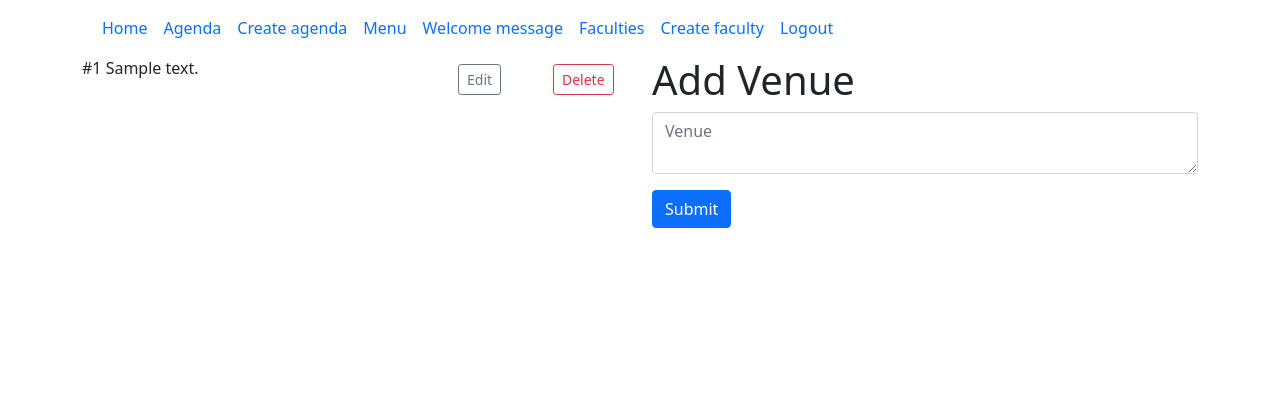
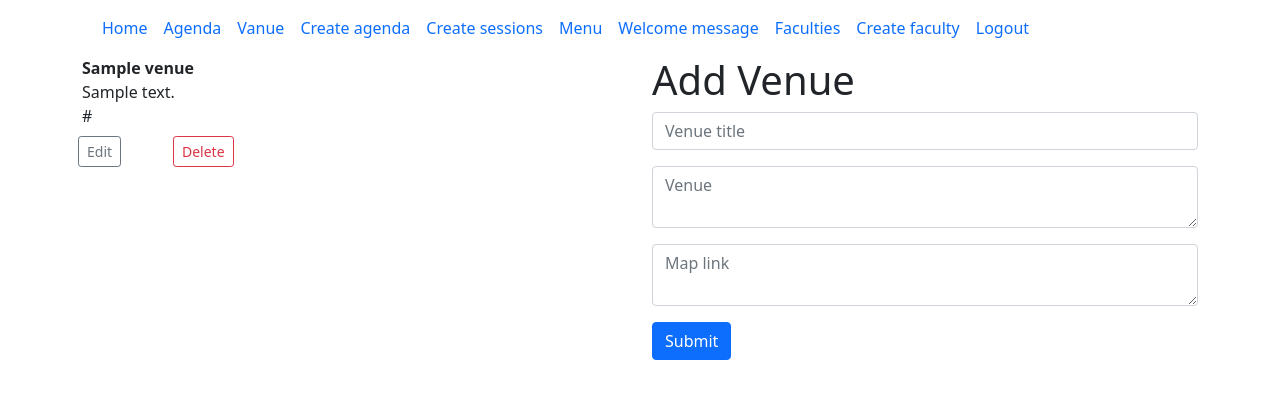
Before and after one commit to Ashok-chauhan/flask_app_event, a Flask app: page /admin/venue in a window 1280 px wide. Shown: the top 399 px of the page. Run offline with Flask 3, Linux system fonts and the light colour scheme; a user stored in the database is signed in; tables that the repository leaves empty hold one stand-in row (values such as "Sample post").

Commit message:
modified session form removed comment model and comment form

```diff
--- a/app/admin/eventform.py
+++ b/app/admin/eventform.py
@@ -36,6 +36,7 @@ class EventForm(FlaskForm):
     date = DateField()
     title = StringField(validators=[InputRequired()], render_kw={"placeholder":"Session name"})
     chairpersons = StringField(render_kw={"placeholder":"Chairpersons"})
+    keynote_speaker = StringField(render_kw={"placeholder":"Keynote Speaker name"})
     speaker = StringField(render_kw={"placeholder":"Speaker name"})
     speaker_start = TimeField(validators=[optional()])
     speaker_end = TimeField(validators=[optional()])
@@ -79,5 +80,8 @@ class WelcomeForm(FlaskForm):
 
 
 class VenueForm(FlaskForm):
-    content = TextAreaField(validators=[InputRequired()], render_kw={"placeholder":"Venue"})
+    title = StringField(validators=[InputRequired()], render_kw={"placeholder":"Venue title"})
+    content = TextAreaField( render_kw={"placeholder":"Venue"})
+    map_link = TextAreaField(render_kw={"placeholder":"Map link"})
+
     submit = SubmitField("Submit")
--- a/app/admin/routes.py
+++ b/app/admin/routes.py
@@ -10,7 +10,7 @@ from app.admin.menuform import MenuForm, AgendaForm
 from app.admin.facultyform import FacultyForm
 from app.admin import bp
 from app.models.event import Events, Agenda, Venue
-from app.models.comments import Comments
+# from app.models.comments import Comments
 from app.models.menu import Menu, Faculty, Welcome
 from app.models.user import Users
 
@@ -61,7 +61,7 @@ def create_event():
         keynote_file = upload_file(form.keynote_file.data)
         comments_file = upload_file(form.comments_file.data)
 
-        event = Events(agenda_id=form.agenda_id.data, date=form.date.data, title=form.title.data, chairpersons=form.chairpersons.data,  speaker=form.speaker.data, speaker_start=form.speaker_start.data, speaker_end=form.speaker_end.data, speaker_file=speaker_file,  keynote=form.keynote.data, keynote_start=form.keynote_start.data, keynote_end=form.keynote_end.data, keynote_file=keynote_file,  comments=form.comments.data, comments_start=form.comments_start.data, comments_end=form.comments_end.data, comments_file=comments_file,  breaks=form.breaks.data, breaks_start=form.breaks_start.data, breaks_end=form.breaks_end.data, breaks2=form.breaks2.data, breaks2_start=form.breaks2_start.data, breaks2_end=form.breaks2_end.data, open_house=form.open_house.data, open_house_start=form.open_house_start.data, open_house_end=form.open_house_end.data)
+        event = Events(agenda_id=form.agenda_id.data, date=form.date.data, title=form.title.data, chairpersons=form.chairpersons.data, keynote_speaker=form.keynote_speaker.data, speaker=form.speaker.data, speaker_start=form.speaker_start.data, speaker_end=form.speaker_end.data, speaker_file=speaker_file,  keynote=form.keynote.data, keynote_start=form.keynote_start.data, keynote_end=form.keynote_end.data, keynote_file=keynote_file,  comments=form.comments.data, comments_start=form.comments_start.data, comments_end=form.comments_end.data, comments_file=comments_file,  breaks=form.breaks.data, breaks_start=form.breaks_start.data, breaks_end=form.breaks_end.data, breaks2=form.breaks2.data, breaks2_start=form.breaks2_start.data, breaks2_end=form.breaks2_end.data, open_house=form.open_house.data, open_house_start=form.open_house_start.data, open_house_end=form.open_house_end.data)
         db.session.add(event)
         db.session.commit()
         return redirect(url_for('admin.index'))
@@ -76,19 +76,20 @@ def create_event():
 def event(id):
 
      event = Events.query.get_or_404(id)
-     form = CommentForm()
-     user_id = current_user.get_id()
-     user = Users.query.get(user_id)
-     full_name = user.f_name + ' '+user.l_name
+     # form = CommentForm()
+     # user_id = current_user.get_id()
+     # user = Users.query.get(user_id)
+     # full_name = user.f_name + ' '+user.l_name
 
-     if form.validate_on_submit():
-          comment = Comments(content=form.content.data, user_name=full_name, events=event)
-          db.session.add(comment)
-          db.session.commit()
-          return redirect(url_for('admin.event', id=event.id))
+     # if form.validate_on_submit():
+     #      comment = Comments(content=form.content.data, user_name=full_name, events=event)
+     #      db.session.add(comment)
+     #      db.session.commit()
+     #      return redirect(url_for('admin.event', id=event.id))
 
-     return render_template('admin/event.html', event=event, form=form)
-
+     # return render_template('admin/event.html', event=event, form=form)
+     return render_template('admin/event.html', event=event)
+'''
 @bp.route('/modrate_comment/<int:id>', methods=['GET'])
 def modrate_comment(id):
      comment = Comments.query.get_or_404(id)
@@ -105,7 +106,7 @@ def delete_comment(id):
      db.session.delete(comment)
      db.session.commit()
      return redirect(url_for('admin.event', id=comment.events_id))
-
+'''
 
 @bp.route('/menu', methods=['GET', 'POST'])
 @role_required('admin')
@@ -183,10 +184,10 @@ def venue():
      venues = Venue.query.all()
      form = VenueForm()
      if form.validate_on_submit():
-          newVenue = Venue(content=form.content.data)
+          newVenue = Venue(title=form.title.data, content=form.content.data, map_link=form.map_link.data)
           db.session.add(newVenue)
           db.session.commit()
-          return redirect(url_for('admin.menu'))
+          return redirect(url_for('admin.venue'))
 
      return render_template('admin/venue.html', venues=venues, form=form)
 
@@ -195,11 +196,16 @@ def edit_venue(id):
      venue = Venue.query.get_or_404(id)
      form = VenueForm()
      if form.validate_on_submit():
+          venue.title = form.title.data
           venue.content = form.content.data
+          venue.map_link = form.map_link.data
+
           db.session.add(venue)
           db.session.commit()
           return redirect(url_for('admin.venue'))
+     form.title.data = venue.title
      form.content.data = venue.content
+     form.map_link.data = venue.map_link
      return render_template('admin/edit_venue.html', form=form)
 
 @bp.route('/delete_venue/<int:id>', methods=['GET', 'POST'])
--- a/app/models/event.py
+++ b/app/models/event.py
@@ -18,6 +18,7 @@ class Events(db.Model):
     date = db.Column(db.String(100))
     chairpersons = db.Column(db.String(255))
     title = db.Column(db.String(255))
+    keynote_speaker = db.Column(db.String(200))
     speaker = db.Column(db.String(200))
     speaker_start = db.Column(db.String(100))
     speaker_end = db.Column(db.String(100))
@@ -41,7 +42,7 @@ class Events(db.Model):
     open_house = db.Column(db.String(150))
     open_house_start = db.Column(db.String(100), nullable=True)
     open_house_end = db.Column(db.String(100), nullable=True)
-    comment = db.relationship('Comments', cascade="all,delete", backref='events')
+    # comment = db.relationship('Comments', cascade="all,delete", backref='events')
 
 
     def __reper__(self):
@@ -49,7 +50,9 @@ class Events(db.Model):
 
 class Venue(db.Model):
     id = db.Column(db.Integer, primary_key=True)
+    title = db.Column(db.String(255))
     content = db.Column(db.Text)
+    map_link = db.Column(db.Text)
     created_at = db.Column(db.DateTime(timezone=True), server_default=func.now())
 
     def __reper__(self):
--- a/app/templates/admin/create_event.html
+++ b/app/templates/admin/create_event.html
@@ -12,6 +12,9 @@
     <div class="form-group mb-3">{{ form.title(class_="form-control") }}</div>
     <div class="form-group mb-3">
       {{ form.chairpersons(class_="form-control") }}
+    </div>
+    <div class="form-group mb-3">
+      {{ form.keynote_speaker(class_="form-control") }}
     </div>
     <div class="form-group mb-3">{{ form.speaker(class_="form-control") }}</div>
     <div class="form-group mb-3">
--- a/app/templates/admin/edit_venue.html
+++ b/app/templates/admin/edit_venue.html
@@ -10,8 +10,13 @@
         {{ form[field].label }}: {{ ', '.join(errors) }}
       </div>
       {% endfor %} {{ form.hidden_tag() }}
+
+      <div class="form-group mb-3">{{ form.title(class_="form-control") }}</div>
       <div class="form-group mb-3">
         {{ form.content(class_="form-control") }}
+      </div>
+      <div class="form-group mb-3">
+        {{ form.map_link(class_="form-control") }}
       </div>
 
       <div class="form-group mb-3">
--- a/app/templates/admin/venue.html
+++ b/app/templates/admin/venue.html
@@ -3,7 +3,9 @@
   <div class="col-md-6">
     {% for venue in venues %}
     <div class="row">
-      <div class="col-md-8">#{{ venue.id}} {{ venue.content }}</div>
+      <div class="col-md-8"><strong> {{ venue.title }}</strong></div>
+      <div>{{venue.content}}</div>
+      <div>{{venue.map_link}}</div>
       <div class="col-md-2 p-2">
         <a
           class="btn btn-outline-secondary btn-sm"
@@ -32,8 +34,13 @@
         {{ form[field].label }}: {{ ', '.join(errors) }}
       </div>
       {% endfor %} {{ form.hidden_tag() }}
+
+      <div class="form-group mb-3">{{ form.title(class_="form-control") }}</div>
       <div class="form-group mb-3">
         {{ form.content(class_="form-control") }}
+      </div>
+      <div class="form-group mb-3">
+        {{ form.map_link(class_="form-control") }}
       </div>
 
       <div class="form-group mb-3">
--- a/app/templates/base.html
+++ b/app/templates/base.html
@@ -42,8 +42,12 @@
                 >Home</a
               >
               <a class="nav-link" href="{{url_for('admin.index')}}">Agenda</a>
+              <a class="nav-link" href="{{url_for('admin.venue')}}">Vanue</a>
+              <a class="nav-link" href="{{url_for('admin.agenda')}}"
+                >Create agenda</a
+              >
               <a class="nav-link" href="{{url_for('admin.create_event')}}"
-                >Create agenda</a
+                >Create sessions</a
               >
               <a class="nav-link" href="{{url_for('admin.menu')}}">Menu</a>
               <a class="nav-link" href="{{url_for('admin.welcome')}}"
```
Also changed, not shown: app/api/routes.py (+16 -24 lines), app/main/routes.py (+8 -8 lines), app/models/comments.py (+9 -9 lines), app/templates/admin/event.html (+0 -30 lines).
